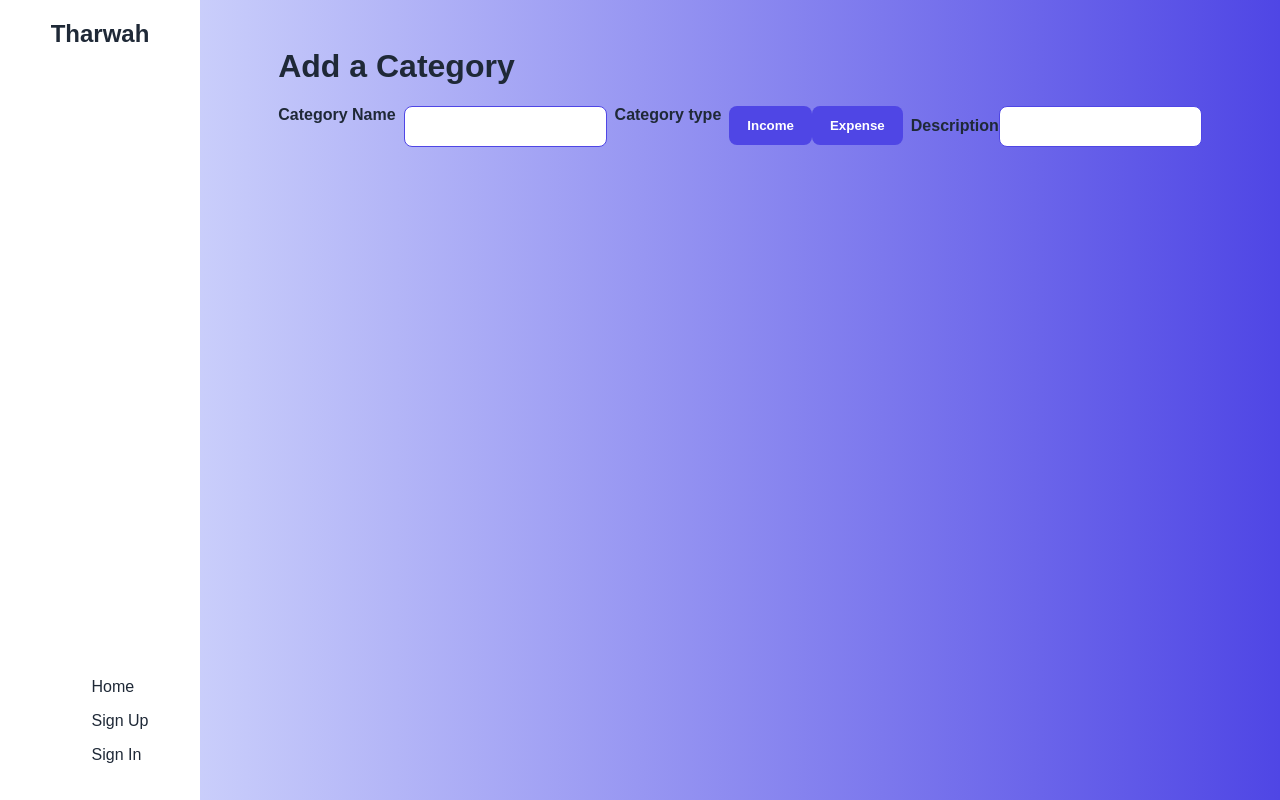
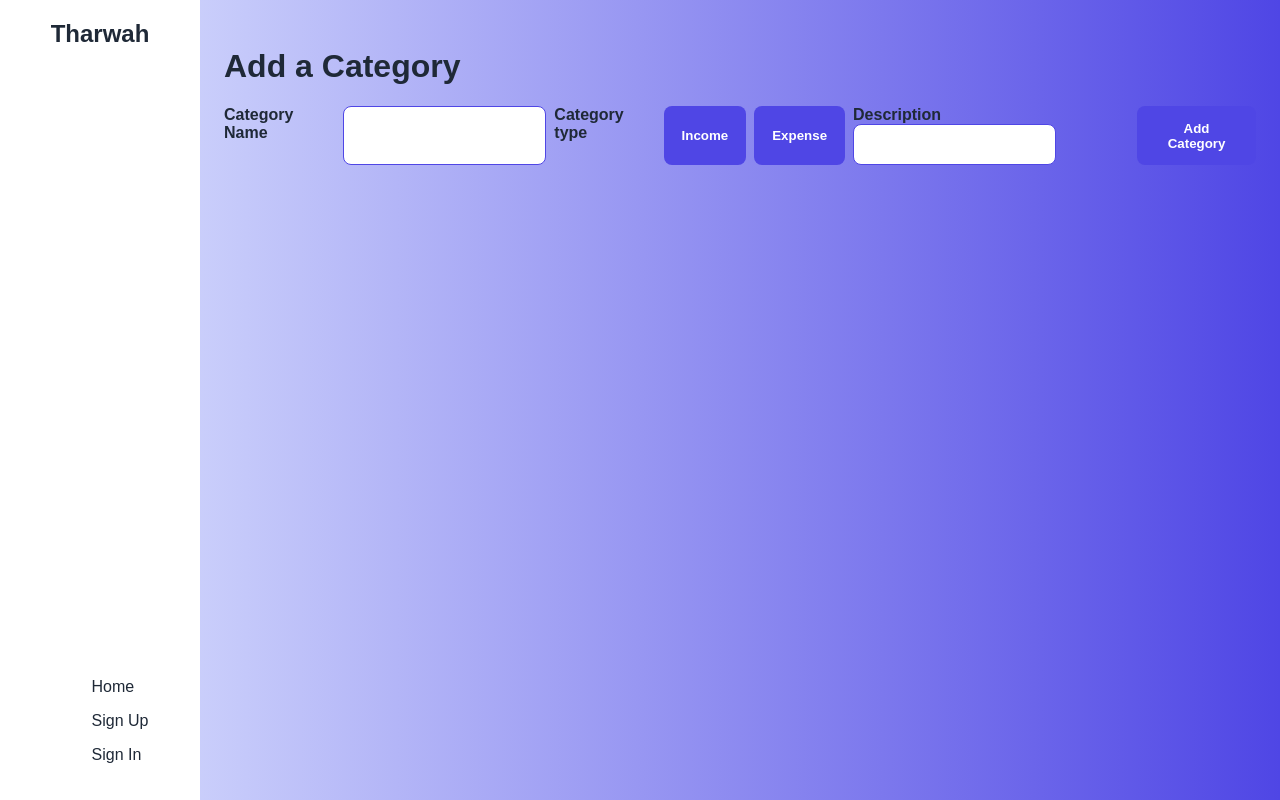
Before and after one commit to HusainAlmajed/Tharwah-Project-Front-End, a React (Vite) app: page /categories/new in a window 1280 px wide. Built offline with nearby package versions, Linux system fonts and the light colour scheme; no server answers; a web font is replaced by a local one.

Commit message:
Worked on the categoryForm functions, a new category can be added

```diff
--- a/src/pages/CategoryForm.jsx
+++ b/src/pages/CategoryForm.jsx
@@ -1,6 +1,7 @@
-import { useState } from "react"
+import { useState , useEffect} from "react"
+import { useNavigate } from "react-router"
 
-const CategoryForm = () => {
+const CategoryForm = (props) => {
 
 const initialState = {
     name: '',
@@ -9,6 +10,7 @@ const initialState = {
 }
 
 const [type , setType] = useState('')
+const [categoryData , setCategoryData] = useState(initialState)
 
 const handleChange = (event) => {
     console.log(event.target.name)
@@ -18,18 +20,23 @@ const handleChange = (event) => {
 }
 
 const handleType = (event) => {
-    console.log('Heyy')
     console.log(event.target.name)
     setCategoryData({...categoryData , type: event.target.name})
     setType(event.target.name)
 
 }
 
+// we are calling the create function from category services and passing it thr form data
+const handleAddCategory = async (categoryData) => {
+    const newCategory = await props.categoryServices.create(categoryData)
+    setCategoryData(initialState)
+    console.log(newCategory)
+}
+
 const handleSubmit = (event) => {
     event.preventDefault()
+    handleAddCategory(categoryData)
 }
-
-const [categoryData , setCategoryData] = useState(initialState)
 
     return (
         <div className="categoryForm">
@@ -40,15 +47,16 @@ const [categoryData , setCategoryData] = useState(initialState)
             <input type="String" name="name" required maxLength={35} onChange={handleChange} value={categoryData.name} />
 
            <label>Category type</label>
-            <div className="typeButton" onClick={handleType}>
-                <button type="button" name="income">Income</button>
-                <button type="button" name="expense">Expense</button>
-            </div>
+            {/* <div className="typeButton" onClick={handleType}> */}
+                {/* we're giving the button a value, since the use is not inputing anything */}
+                <button type="button" value={'Income'} name="type" onClick={handleChange}>Income</button>
+                <button type="button" value={'Expense'} name="type" onClick={handleChange}>Expense</button>
+            {/* </div> */}
         <div>
             <label>Description</label>
             <input type="String" name="description" maxLength={350} onChange={handleChange} value={categoryData.description} />
         </div>
-
+            <button>Add Category</button>
         </form>
 
         </div>
--- a/src/pages/TransactionForm.jsx
+++ b/src/pages/TransactionForm.jsx
@@ -33,7 +33,7 @@ const handleChange = (event) => {
     // so we can display the change in the form
     setTransactionData({...transactionData , [event.target.name]: event.target.value})
 }
-
+// we are calling the create function from transaction services and passing it thr form data
 const handleAddTransaction = async (transactionData) => {
     const newTransaction = await props.transactionServices.create(transactionData)
     console.log(newTransaction)
@@ -54,6 +54,7 @@ const handleSubmit = (event) => {
         <form onSubmit={handleSubmit}>
             <label>Transaction type</label>
             {/* <div className="typeButton"> */}
+            {/* we're giving the button a value, since the use is not inputing anything */}
                 <button type="button" value={'Income'} name="transactionType" onClick={handleChange}>Income</button>
                 <button type="button" value={'Expense'} name="transactionType" onClick={handleChange}>Expense</button>
             {/* </div> */}
--- a/src/services/category.js
+++ b/src/services/category.js
@@ -8,7 +8,7 @@ const create = async (categoryData) => {
                 Authorization: `Bearer ${localStorage.getItem('token')}`,
                 'Content-type': 'application/json',
             },
-            body: JSON.stringify(transactionData),
+            body: JSON.stringify(categoryData),
         })
         const data = await res.json()
         return data
```
